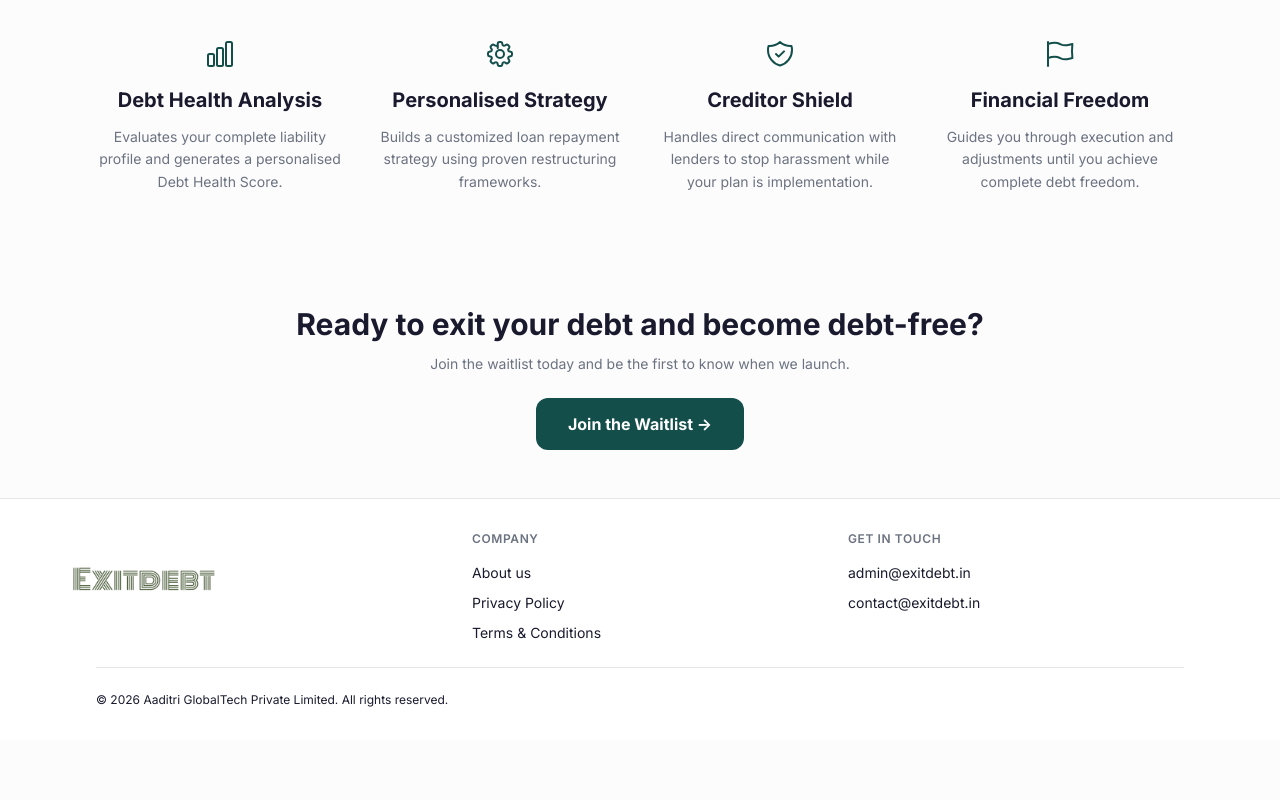
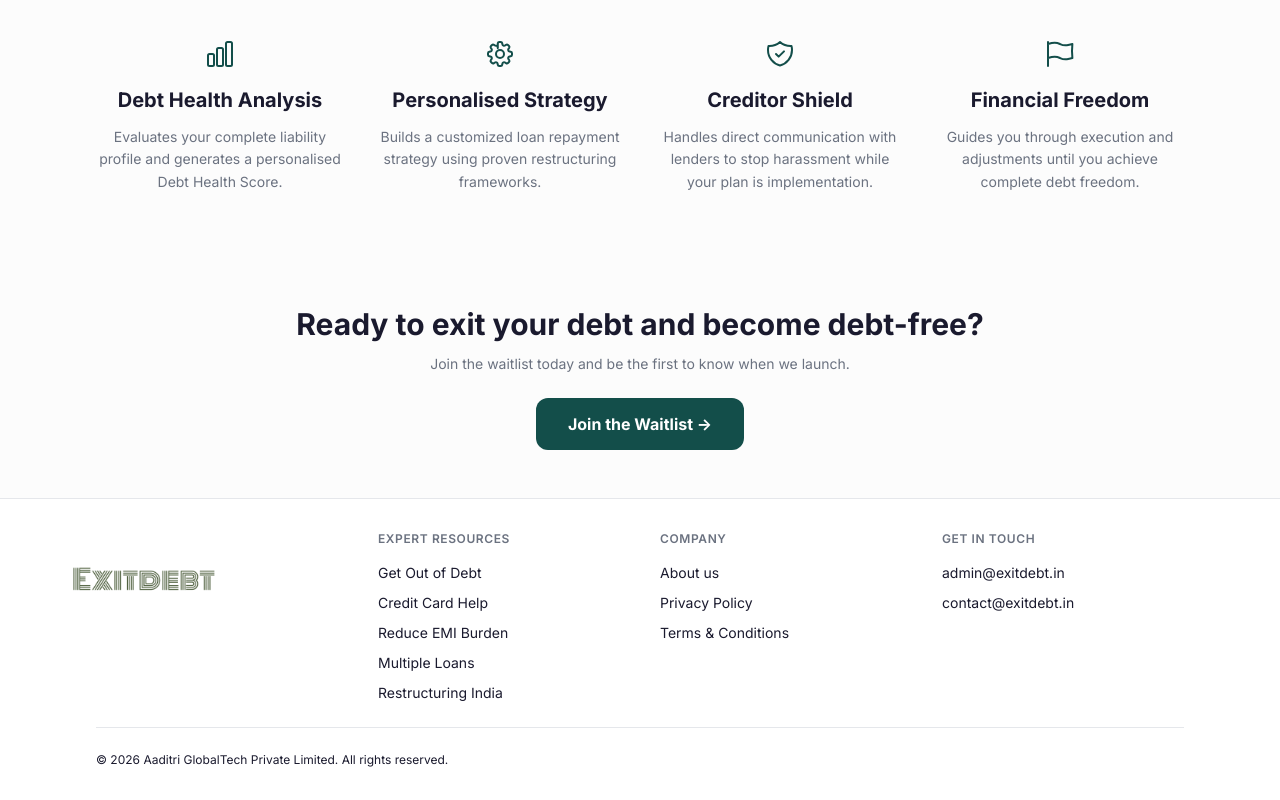
Before and after one commit to Aaditri-Technologies/exitDebt-Waitlist, a Next.js app: page / in a window 1280 px wide. Shown: the part 1090-1890 px from the top of the page. Before the commit the page ends 1830 px from the top, so only its background shows below. Built offline with nearby package versions, Linux system fonts and the light colour scheme.

Commit message:
feat: complete footer hub linking and finalize SEO implementation

```diff
--- a/src/components/Footer.tsx
+++ b/src/components/Footer.tsx
@@ -12,7 +12,7 @@ export default function Footer() {
             }}
         >
             <div className="max-w-6xl mx-auto px-6 sm:px-8 py-6 sm:py-8">
-                <div className="grid grid-cols-1 sm:grid-cols-3 gap-8 sm:gap-10">
+                <div className="grid grid-cols-2 lg:grid-cols-4 gap-8 sm:gap-10">
                     {/* Brand */}
                     <div>
                         <div className="flex items-center gap-2 mb-3 ml-8 sm:ml-0">
@@ -23,6 +23,23 @@ export default function Footer() {
                                 height={300}
                                 className="w-24 h-24 object-contain scale-[2]"
                             />
+                        </div>
+                    </div>
+
+                    {/* Expert Resources (Part 9 SEO Hub) */}
+                    <div>
+                        <p
+                            className="text-xs font-semibold uppercase tracking-wider mb-4"
+                            style={{ color: "var(--color-text-secondary)" }}
+                        >
+                            Expert Resources
+                        </p>
+                        <div className="space-y-2.5">
+                            <Link href="/how-to-get-out-of-debt-india" className="block text-sm transition-colors hover:text-teal-600" style={{ color: "var(--color-text-muted)" }}>Get Out of Debt</Link>
+                            <Link href="/credit-card-debt-help-india" className="block text-sm transition-colors hover:text-teal-600" style={{ color: "var(--color-text-muted)" }}>Credit Card Help</Link>
+                            <Link href="/how-to-reduce-emi-burden" className="block text-sm transition-colors hover:text-teal-600" style={{ color: "var(--color-text-muted)" }}>Reduce EMI Burden</Link>
+                            <Link href="/manage-multiple-loans-india" className="block text-sm transition-colors hover:text-teal-600" style={{ color: "var(--color-text-muted)" }}>Multiple Loans</Link>
+                            <Link href="/debt-restructuring-india" className="block text-sm transition-colors hover:text-teal-600" style={{ color: "var(--color-text-muted)" }}>Restructuring India</Link>
                         </div>
                     </div>
 
```
